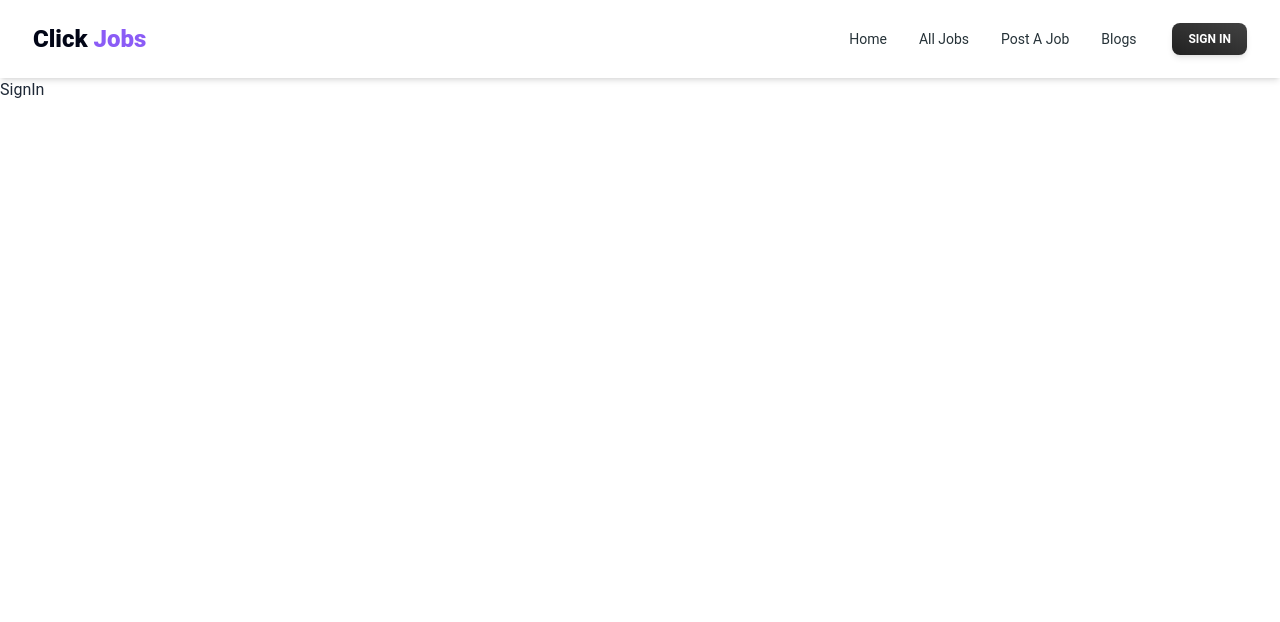
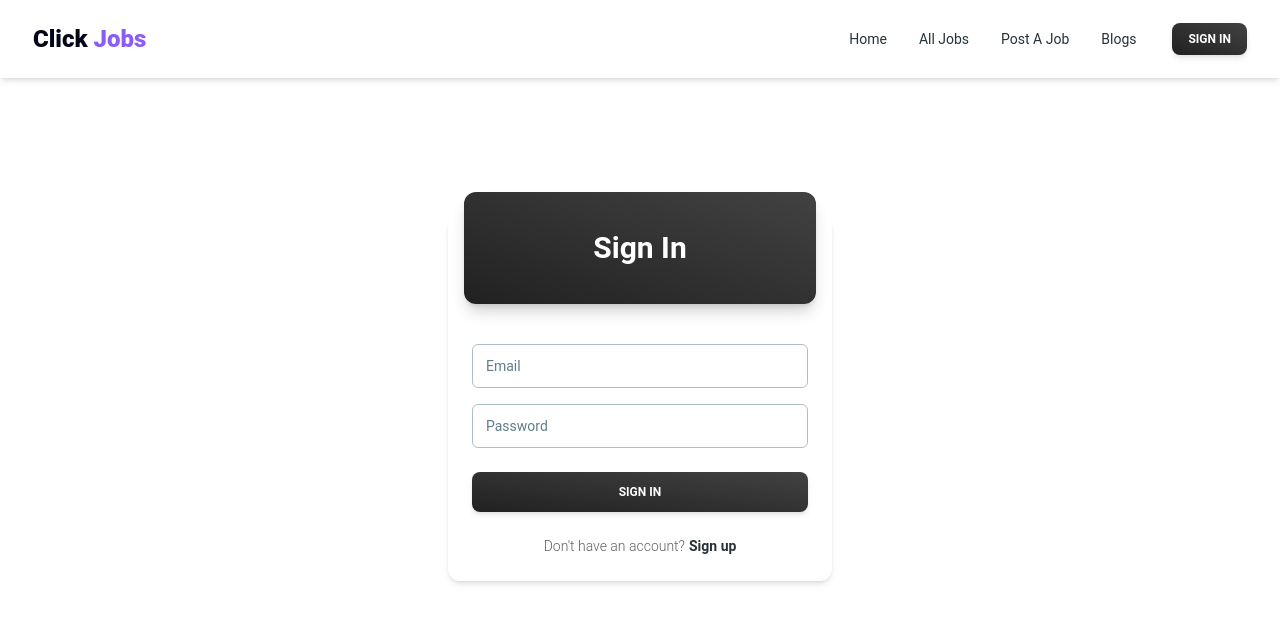
Before and after one commit to Naim-Ahmad/click-jobs-client, a React (Vite) app: page /sign-in in a window 1280 px wide. Shown: the top 622 px of the page. Built offline with nearby package versions, Linux system fonts and the light colour scheme.

Commit message:
sign in page design completed

```diff
--- a/src/layout/StickyNavbar.jsx
+++ b/src/layout/StickyNavbar.jsx
@@ -3,7 +3,7 @@ import {
   Collapse,
   IconButton,
   Navbar,
-  Typography
+  Typography,
 } from "@material-tailwind/react";
 import React from "react";
 import { Link, NavLink } from "react-router-dom";
@@ -26,7 +26,14 @@ export default function StickyNavbar() {
         color="blue-gray"
         className="p-1 font-normal"
       >
-        <NavLink to="/" className={({isActive})=> isActive ? "flex items-center text-violet-500 font-extrabold": "flex items-center hover:text-violet-500"}>
+        <NavLink
+          to="/"
+          className={({ isActive }) =>
+            isActive
+              ? "flex items-center text-violet-500 font-extrabold"
+              : "flex items-center hover:text-violet-500"
+          }
+        >
           Home
         </NavLink>
       </Typography>
@@ -36,7 +43,14 @@ export default function StickyNavbar() {
         color="blue-gray"
         className="p-1 font-normal"
       >
-        <NavLink to="/all-jobs" className={({isActive})=> isActive ? "flex items-center text-violet-500 font-extrabold": "flex items-center hover:text-violet-500"}>
+        <NavLink
+          to="/all-jobs"
+          className={({ isActive }) =>
+            isActive
+              ? "flex items-center text-violet-500 font-extrabold"
+              : "flex items-center hover:text-violet-500"
+          }
+        >
           All Jobs
         </NavLink>
       </Typography>
@@ -46,7 +60,14 @@ export default function StickyNavbar() {
         color="blue-gray"
         className="p-1 font-normal"
       >
-        <NavLink to="/post-jobs" className={({isActive})=> isActive ? "flex items-center text-violet-500 font-extrabold": "flex items-center hover:text-violet-500"}>
+        <NavLink
+          to="/post-jobs"
+          className={({ isActive }) =>
+            isActive
+              ? "flex items-center text-violet-500 font-extrabold"
+              : "flex items-center hover:text-violet-500"
+          }
+        >
           Post A Job
         </NavLink>
       </Typography>
@@ -56,7 +77,14 @@ export default function StickyNavbar() {
         color="blue-gray"
         className="p-1 font-normal"
       >
-        <NavLink to="/blogs" className={({isActive})=> isActive ? "flex items-center text-violet-500 font-extrabold": "flex items-center hover:text-violet-500"}>
+        <NavLink
+          to="/blogs"
+          className={({ isActive }) =>
+            isActive
+              ? "flex items-center text-violet-500 font-extrabold"
+              : "flex items-center hover:text-violet-500"
+          }
+        >
           Blogs
         </NavLink>
       </Typography>
@@ -64,7 +92,8 @@ export default function StickyNavbar() {
   );
 
   return (
-    <Navbar className="sticky top-0 z-10 h-max max-w-full rounded-none px-4 py-2 lg:px-8 lg:py-4">
+    <Navbar className="sticky top-0 max-w-full z-10 h-max rounded-none px-4 py-2 lg:px-8 lg:py-4">
+      <div className="max-w-7xl mx-auto">
         <div className="flex items-center justify-between text-blue-gray-900">
           <Typography
             as="a"
@@ -76,14 +105,16 @@ export default function StickyNavbar() {
           <div className="flex items-center gap-4">
             <div className="mr-4 hidden lg:block">{navList}</div>
             <div className="flex items-center gap-x-1">
-
               <Button
                 variant="gradient"
                 size="sm"
                 color="violet-500"
                 className="hidden lg:inline-block bg-violet-500"
               >
-             <Link to="/sign-in"> <span>Sign in</span></Link>
+                <Link to="/sign-in">
+                  {" "}
+                  <span>Sign in</span>
+                </Link>
               </Button>
             </div>
             <IconButton
@@ -133,6 +164,7 @@ export default function StickyNavbar() {
             </Button>
           </div>
         </Collapse>
+      </div>
     </Navbar>
   );
 }
--- a/src/pages/SignIn/SignIn.jsx
+++ b/src/pages/SignIn/SignIn.jsx
@@ -1,7 +1,49 @@
+import {
+    Button,
+    Card,
+    CardBody,
+    CardFooter,
+    CardHeader,
+    Input,
+    Typography
+} from "@material-tailwind/react";
 
 export default function SignIn() {
+  return (
+    <div className="flex items-center justify-center min-h-[80svh]">
+      <Card className="w-96">
+        <CardHeader
+          variant="gradient"
+          color="gray"
+          className="mb-4 grid h-28 place-items-center"
+        >
+          <Typography variant="h3" color="white">
+            Sign In
+          </Typography>
+        </CardHeader>
+        <CardBody className="flex flex-col gap-4">
+          <Input label="Email" size="lg" />
+          <Input label="Password" size="lg" />
 
-    return (
-        <div>SignIn</div>
-    )
+        </CardBody>
+        <CardFooter className="pt-0">
+          <Button variant="gradient" fullWidth>
+            Sign In
+          </Button>
+          <Typography variant="small" className="mt-6 flex justify-center">
+            Don&apos;t have an account?
+            <Typography
+              as="a"
+              href="#signup"
+              variant="small"
+              color="blue-gray"
+              className="ml-1 font-bold"
+            >
+              Sign up
+            </Typography>
+          </Typography>
+        </CardFooter>
+      </Card>
+    </div>
+  );
 }
```
Lines whose indentation alone changed are shown as unchanged.
